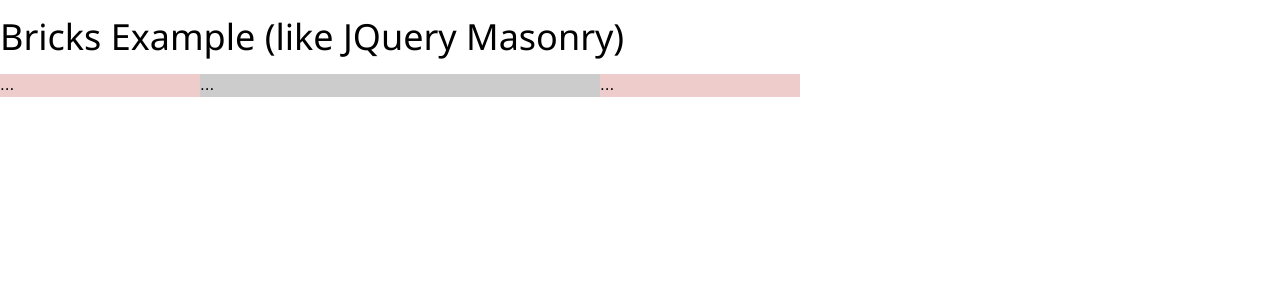
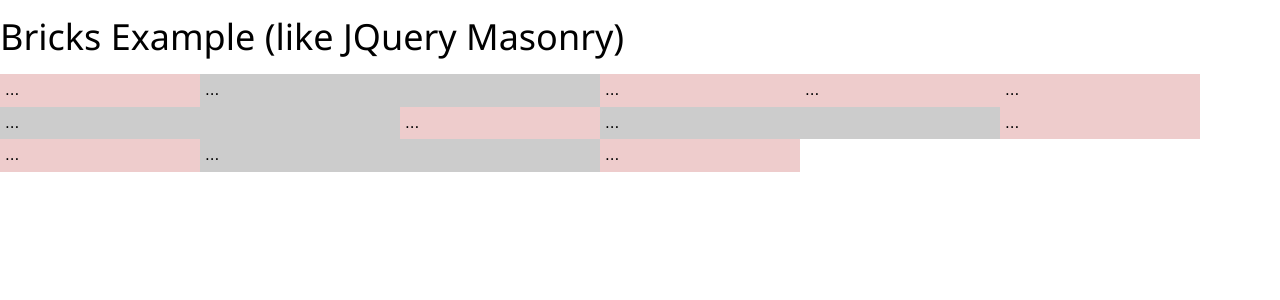
Before and after one commit to benjaminwillett/houseprices, a Flask app: page /bricks in a window 1280 px wide. Shown: the top 300 px of the page. Run offline with Flask 2, Linux system fonts and the light colour scheme; some libraries are stand-ins or nearby versions.

Commit message:
make it better

```diff
--- a/templates/bricks/bricks.html
+++ b/templates/bricks/bricks.html
@@ -15,7 +15,7 @@
     <script src="https://unpkg.com/masonry-layout@4/dist/masonry.pkgd.min.js"></script>
 
     <style>
-.grid-item { width: 200px; background: #ECC; }
+.grid-item { width: 200px; background: #ECC; padding: 5px; border: 1px;}
 .grid-item--width2 { width: 400px; background: #CCC; }
 </style>
 
@@ -24,6 +24,15 @@
 <h1>Bricks Example (like JQuery Masonry)</h1>
 <div class="grid">
   <div class="grid-item">...</div>
+  <div class="grid-item grid-item--width2">...</div>
+  <div class="grid-item">...</div>
+      <div class="grid-item">...</div>
+  <div class="grid-item grid-item--width2">...</div>
+  <div class="grid-item">...</div>
+      <div class="grid-item">...</div>
+  <div class="grid-item grid-item--width2">...</div>
+  <div class="grid-item">...</div>
+      <div class="grid-item">...</div>
   <div class="grid-item grid-item--width2">...</div>
   <div class="grid-item">...</div>
   ...
```
